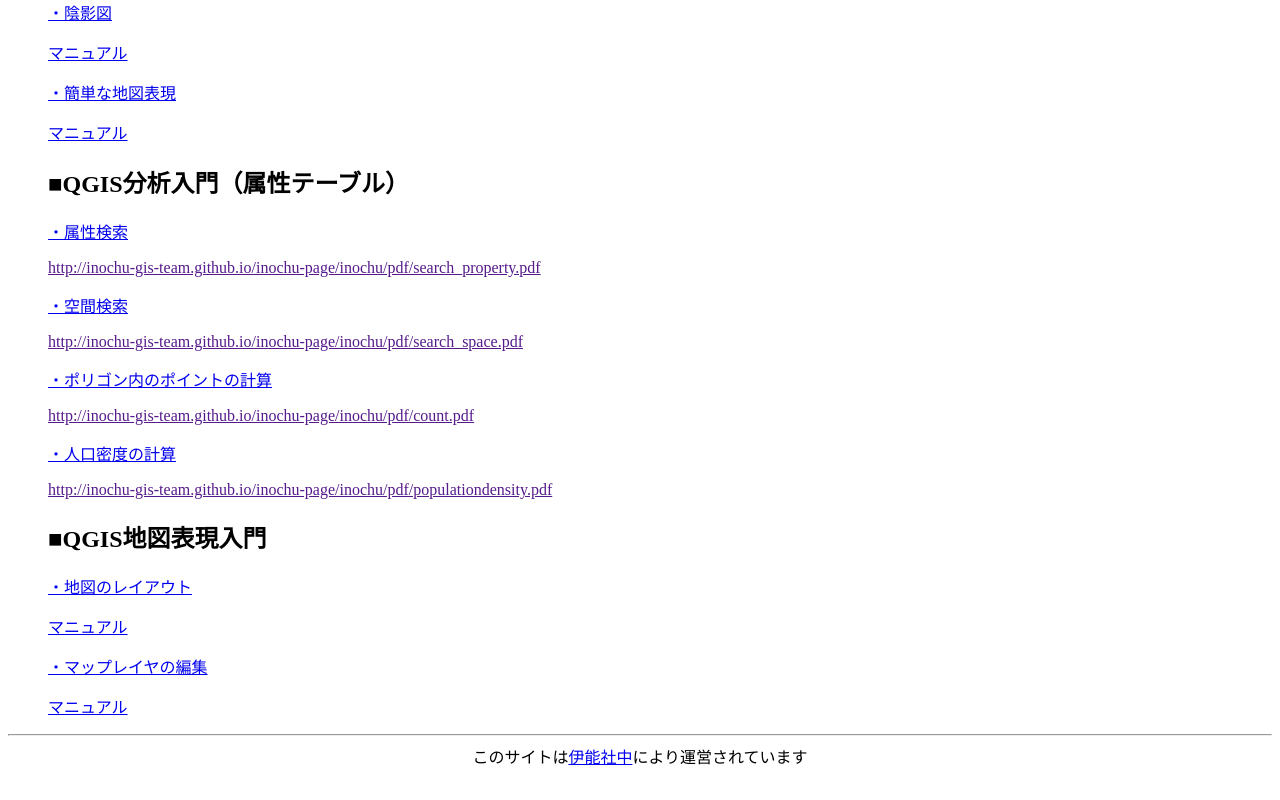
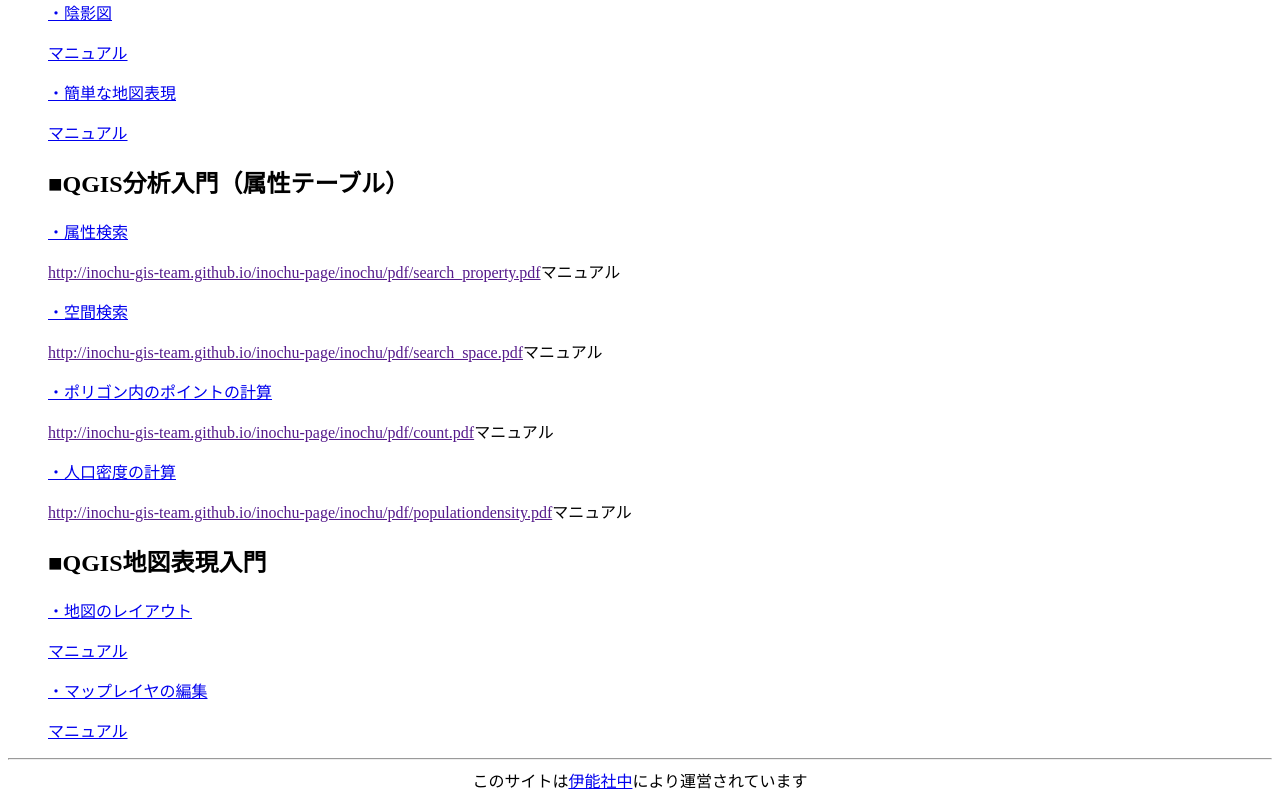
Before and after one commit to Kenyat1989/inochu-page, a plain HTML site: page home/shyachu/qgis.html in a window 1280 px wide. Shown: the part 2463-3263 px from the top of the page. Before the commit the page ends 3239 px from the top, so only its background shows below. Drawn offline with Linux system fonts and the light colour scheme.

Commit message:
150815qgis2

```diff
--- a/home/shyachu/qgis.html
+++ b/home/shyachu/qgis.html
@@ -125,13 +125,13 @@
         <h1 id="06"><strong>■QGIS分析入門（属性テーブル）</strong></h1>
         <articule>
           <p><a href=https://youtu.be/cpNc7W65xD0>・属性検索</a></p>
-          <p><a href=>http://inochu-gis-team.github.io/inochu-page/inochu/pdf/search_property.pdf</a></p>
+          <p><a href=>http://inochu-gis-team.github.io/inochu-page/inochu/pdf/search_property.pdf</a>マニュアル</p>
           <p><a href=https://youtu.be/45q2PP0ZtAs>・空間検索</a></p>
-          <p><a href=>http://inochu-gis-team.github.io/inochu-page/inochu/pdf/search_space.pdf</a></p>
+          <p><a href=>http://inochu-gis-team.github.io/inochu-page/inochu/pdf/search_space.pdf</a>マニュアル</p>
           <p><a href=https://youtu.be/nnKoVjRvfog>・ポリゴン内のポイントの計算</a></p>
-          <p><a href=>http://inochu-gis-team.github.io/inochu-page/inochu/pdf/count.pdf</a></p>
+          <p><a href=>http://inochu-gis-team.github.io/inochu-page/inochu/pdf/count.pdf</a>マニュアル</p>
           <p><a href=https://youtu.be/tagjL5tzByw>・人口密度の計算</a></p>
-          <p><a href=>http://inochu-gis-team.github.io/inochu-page/inochu/pdf/populationdensity.pdf</a></p>
+          <p><a href=>http://inochu-gis-team.github.io/inochu-page/inochu/pdf/populationdensity.pdf</a>マニュアル</p>
        </articule>
        </section>
    </ul>
```
